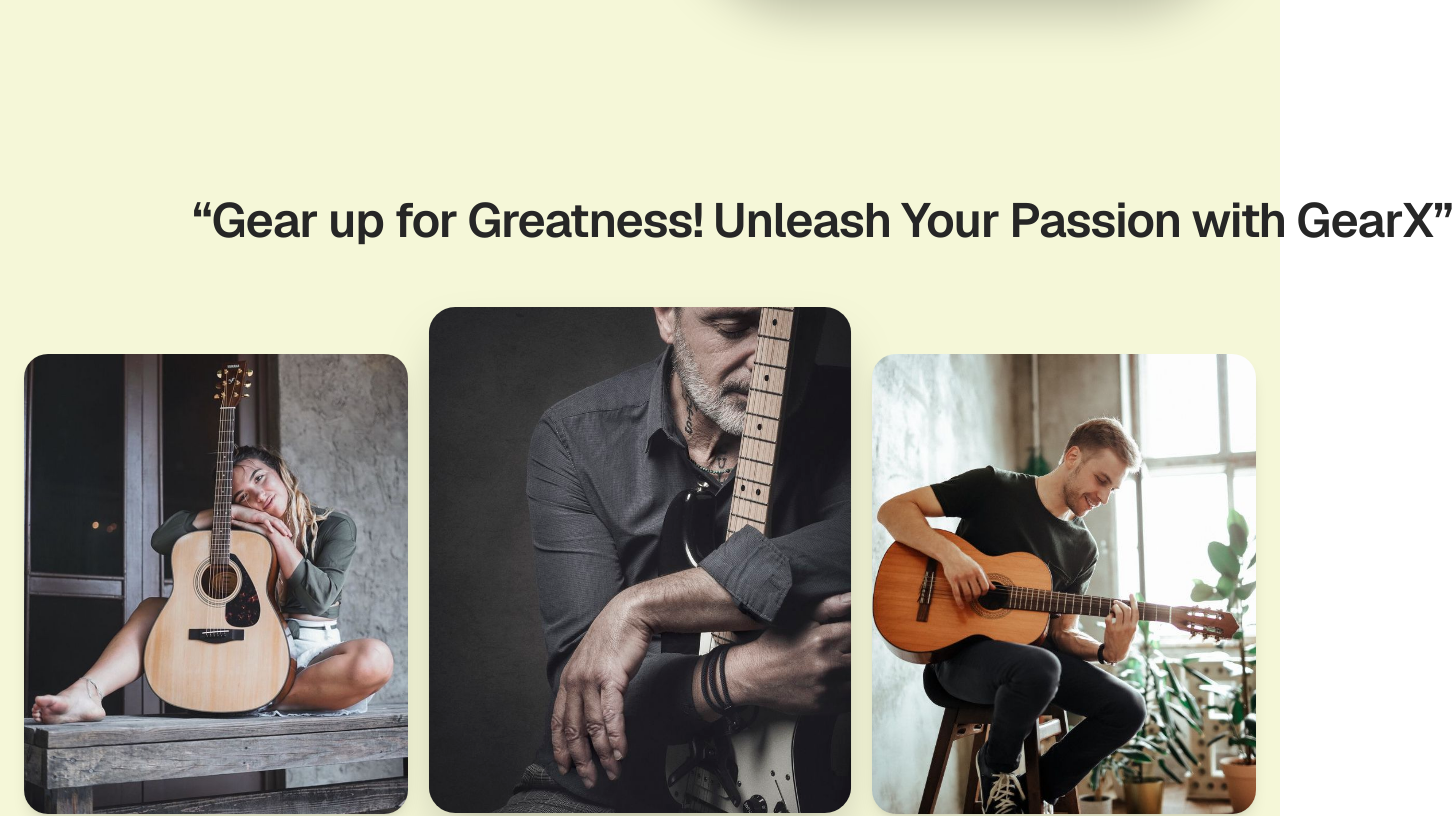
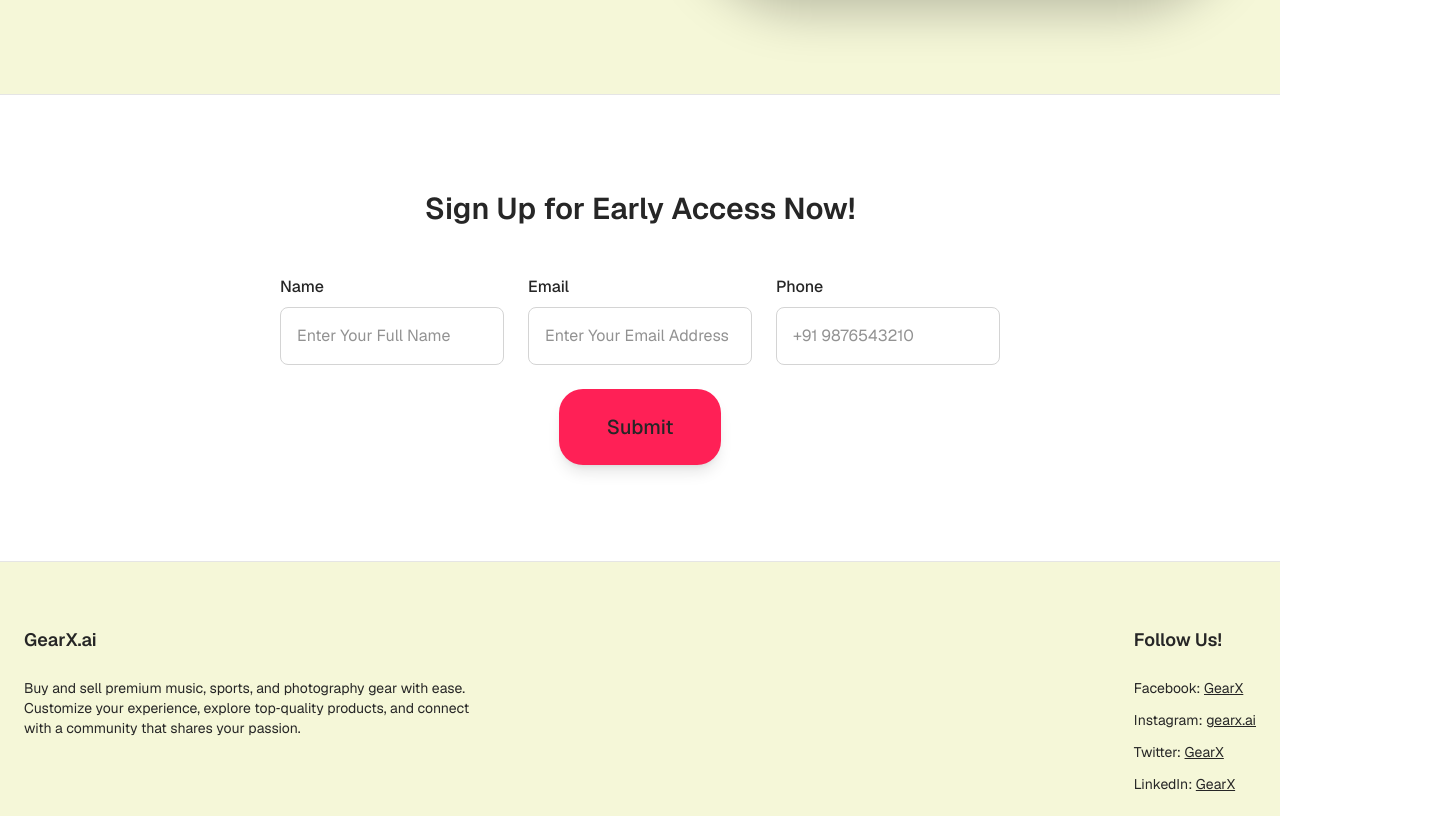
Before and after one commit to gearX998/nextjs-landing-page, a Next.js app: page / in a window 1280 px wide. Shown: the part 1034-1850 px from the top of the page, 1453 px wide, since content can reach past the window. Built offline with nearby package versions, Linux system fonts and the light colour scheme.

Commit message:
Remove gallery images from landing page

```diff
--- a/components/GearXLandingPage.jsx
+++ b/components/GearXLandingPage.jsx
@@ -49,12 +49,6 @@
     }
   };
 
-  const galleryImgs = [
-    "/assets/gallery-01.jpg",
-    "/assets/gallery-02.jpg",
-    "/assets/gallery-03.jpg",
-  ];
-
   return (
     <div className="min-h-screen bg-[#F5F7D8] text-neutral-800 font-sans">
       {/* ─────────────────── TOP BAR ─────────────────── */}
@@ -86,24 +80,6 @@
             alt="Guitar and amp on stage"
             className="w-full h-auto object-cover rounded-[3rem] lg:rounded-r-[8rem] lg:rounded-bl-[8rem] shadow-2xl"
           />
-        </div>
-      </section>
-
-      {/* ─────────────────── GALLERY ─────────────────── */}
-      <section className="container mx-auto py-24 px-6">
-        <h2 className="text-center text-4xl md:text-5xl font-semibold leading-tight tracking-tight mb-20 max-w-4xl mx-auto">
-          “Gear up for Greatness! Unleash Your Passion with GearX”
-        </h2>
-        <div className="grid grid-cols-1 md:grid-cols-3 gap-10 place-items-center">
-          {galleryImgs.map((src, idx) => (
-            <img
-              key={idx}
-              src={src}
-              alt={`GearX gallery ${idx + 1}`}
-              className={`rounded-3xl object-cover w-full h-[460px] shadow-lg transition-transform duration-300 ${idx === 1 ? "md:scale-110 md:shadow-2xl md:-mt-6 z-10" : "md:mt-6"
-                }`}
-            />
-          ))}
         </div>
       </section>
 
```
